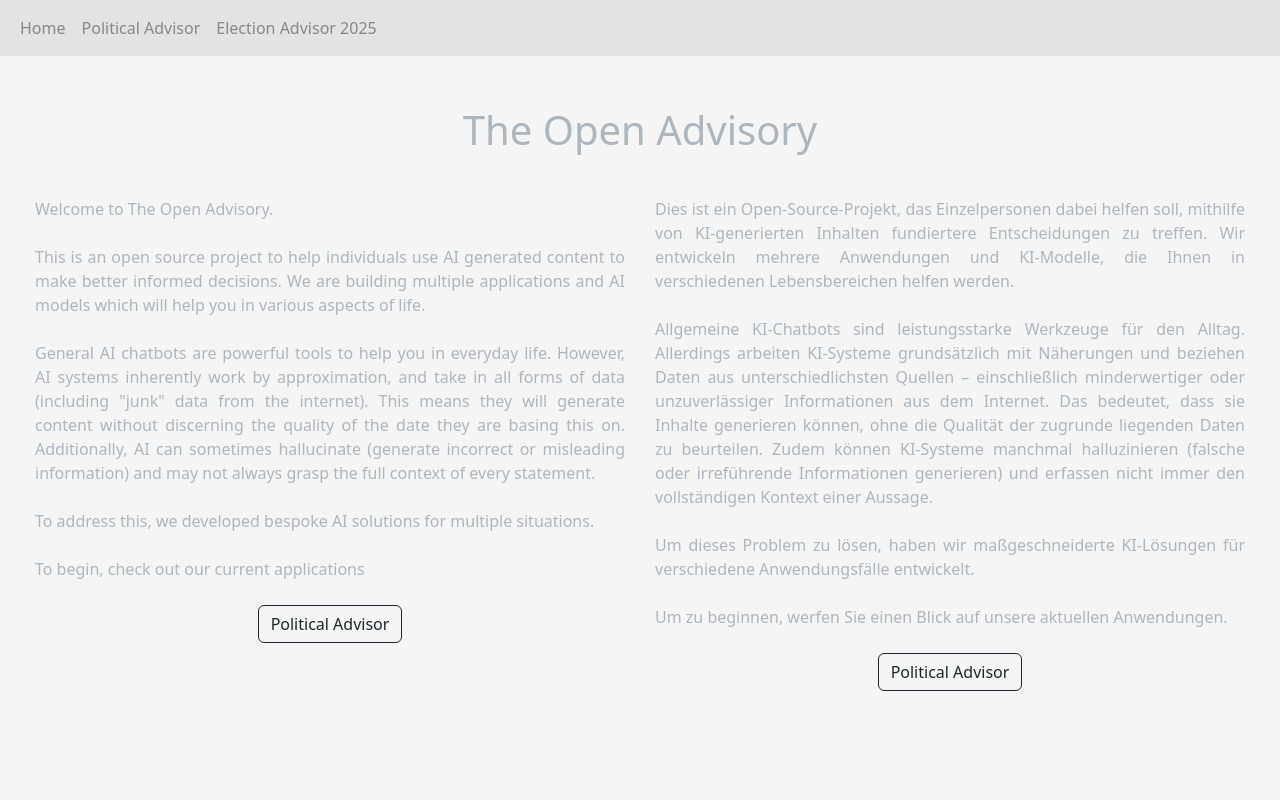
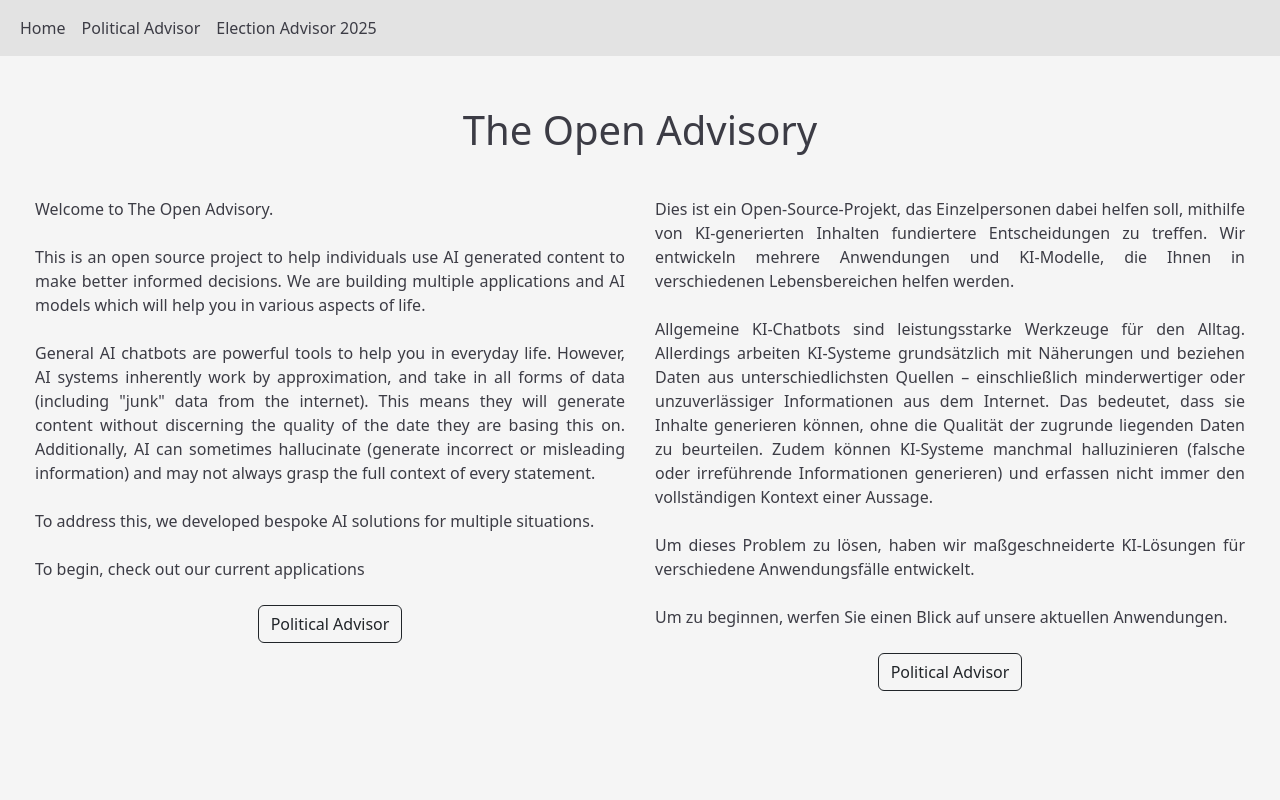
Before and after one commit to mrclklgnst/theadvisory, a Django app: page / in a window 1280 px wide. Run offline with Django 5.2, Linux system fonts and the light colour scheme.

Commit message:
changed text color

```diff
--- a/static/global.css
+++ b/static/global.css
@@ -7,6 +7,7 @@ main, body, html {
     flex-direction: column;
     align-items: center;
     background-color: #f5f5f5;
+    color: #3c3c45;
 }
 h1 {
     margin-top: 50px;
@@ -17,7 +18,7 @@ h1 {
 }
 
 .navbar-light .navbar-nav .nav-link {
-    color: #878787 !important;
+    color: #3c3c45 !important;
 }
 
 .navbar-light .navbar-nav .nav-link:hover {
```
